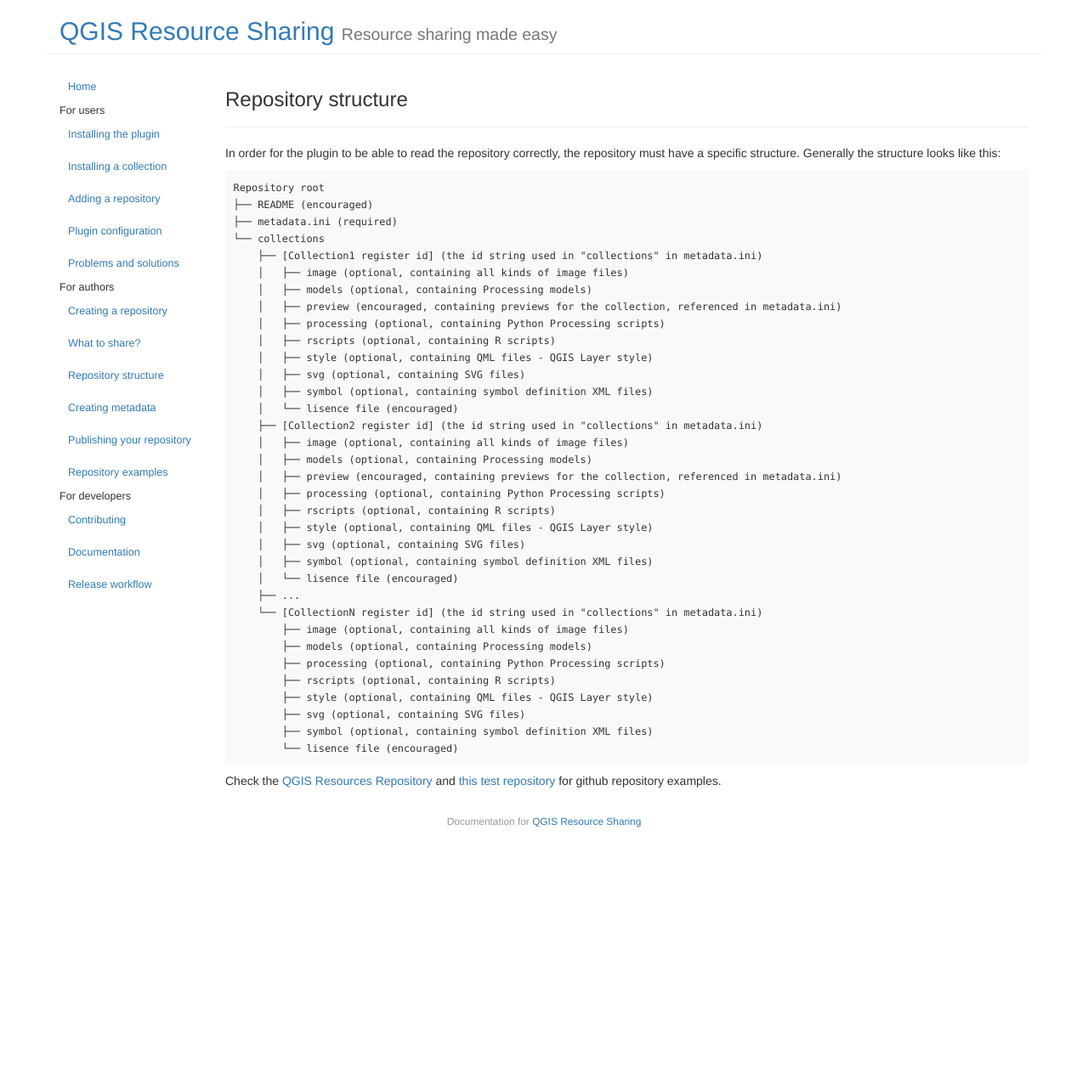
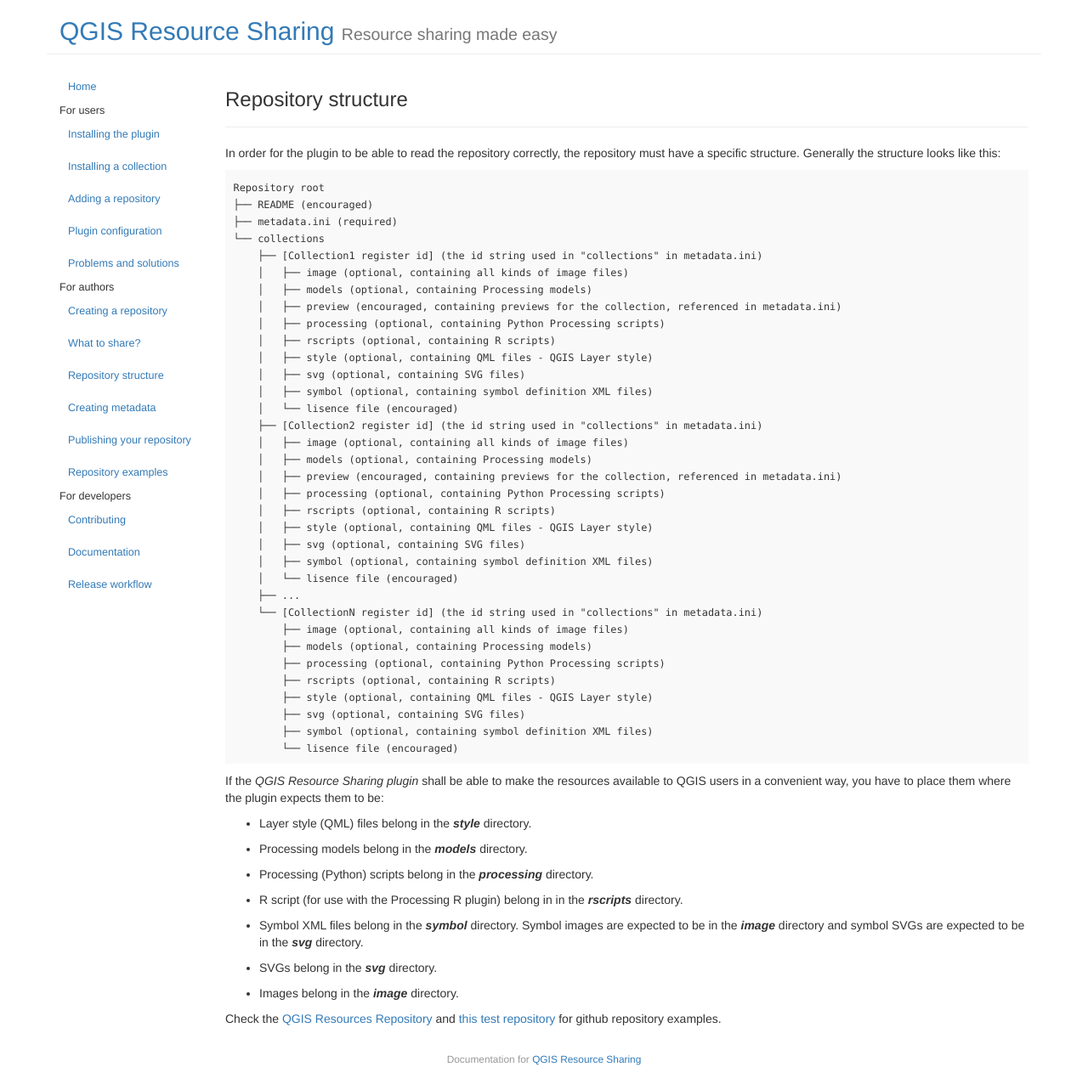
Before and after one commit to QGIS-Contribution/QGIS-ResourceSharing, a Jekyll site: the page built from _posts/2016-07-22-repository-structure.md, in a window 1280 px wide. Shown: the whole page at 85% size. Built offline with Jekyll 4.4.1, drawn with Linux system fonts in a browser that asks for light colours; before the commit the page ends 996 px from its top, so only the background shows below that.

Commit message:
Update 2016-07-22-repository-structure.md

```diff
--- a/_posts/2016-07-22-repository-structure.md
+++ b/_posts/2016-07-22-repository-structure.md
@@ -45,7 +45,28 @@
             ├── symbol (optional, containing symbol definition XML files)
             └── lisence file (encouraged)
 
+If the *QGIS Resource Sharing plugin* shall be able to make the
+resources available to QGIS users in a convenient way, you have
+to place them where the plugin expects them to be:
+
+* Layer style (QML) files belong in the ***style*** directory.
+
+* Processing models belong in the ***models*** directory.
+
+* Processing (Python) scripts belong in the ***processing*** directory.
+
+* R script (for use with the Processing R plugin) belong in in the
+  ***rscripts*** directory.
+
+* Symbol XML files belong in the ***symbol*** directory.
+  Symbol images are expected to be in the ***image*** directory and
+  symbol SVGs are expected to be in the ***svg*** directory.
+
+* SVGs belong in the ***svg*** directory.
+
+* Images belong in the ***image*** directory.
+
 Check the
 [QGIS Resources Repository](https://github.com/QGIS/QGIS-Resources) and
-[this test repository](https://github.com/akbargumbira/qgis_resources_data/)
+[this test repository](https://github.com/QGIS-Contribution/QGIS_Test-Resources)
 for github repository examples.
```
